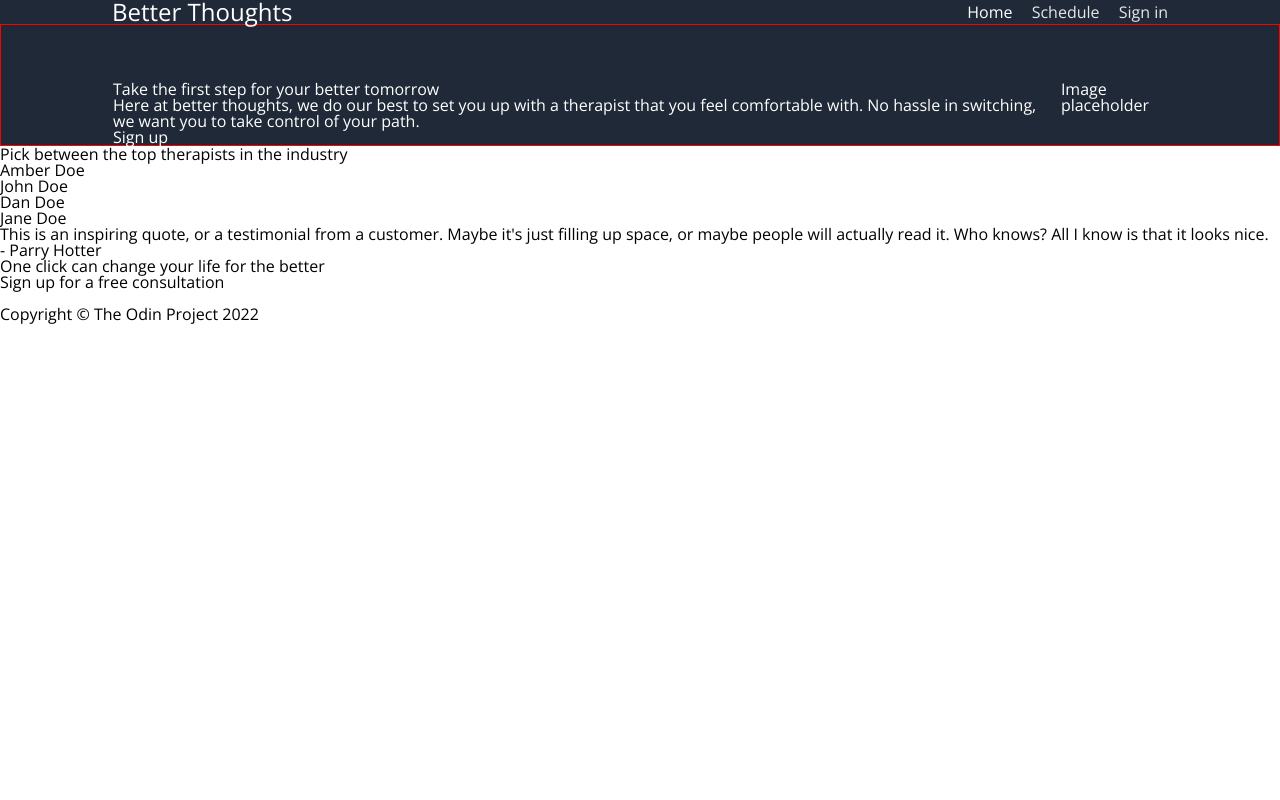
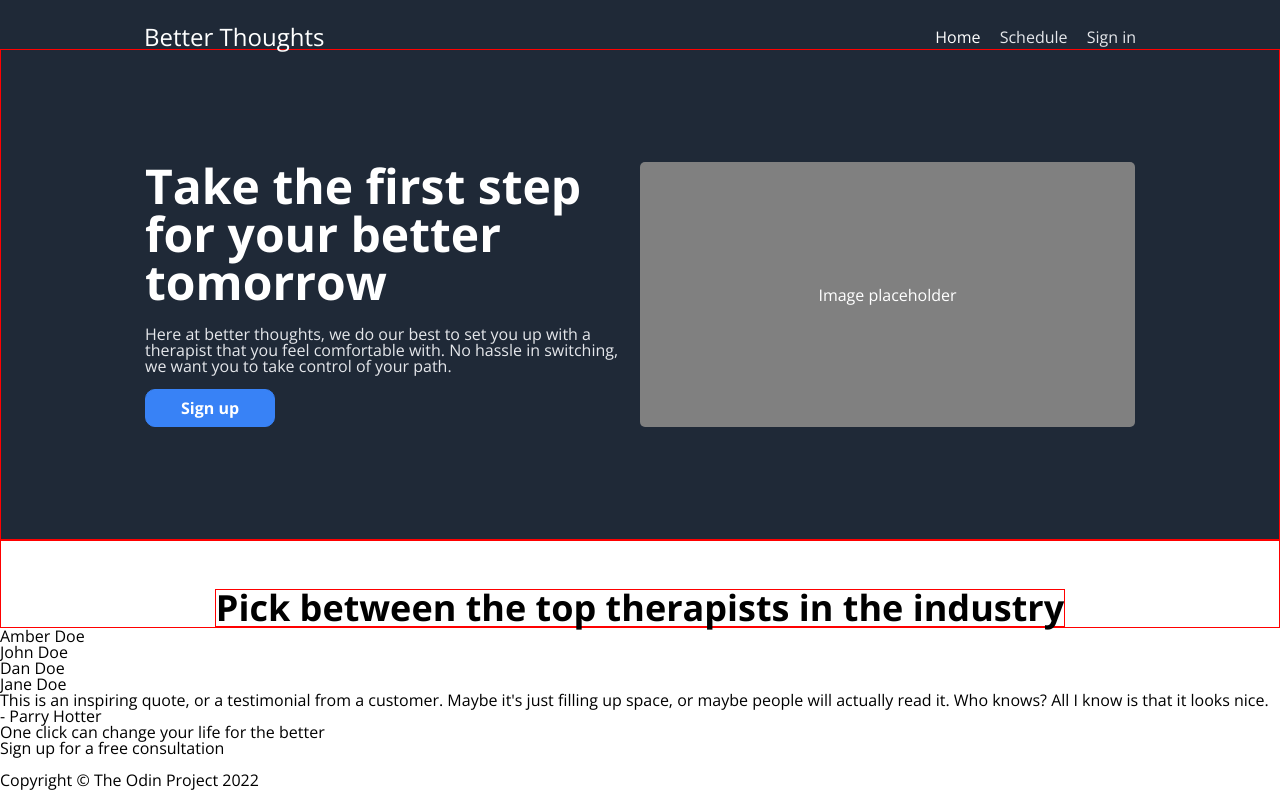
Before and after one commit to liamdewitt/landing_page, a plain HTML site: page index.html in a window 1280 px wide. Drawn offline with nearby package versions, Linux system fonts and the light colour scheme.

Commit message:
finish main css. give css to therapist section

```diff
--- a/style.css
+++ b/style.css
@@ -134,20 +134,16 @@ html {
     /* for border-box, this makes it so the border width is taken into account*/
 }
 
-body{
-    /* padding-left: 40px;
-    padding-right: 40px; */
-}
-
 header {
     /* border: 1px solid red; */
     display: flex;
     justify-content: space-between;
     color: white;
     background-color: #1f2937;
-    padding-left: 7em;
-    padding-right: 7em;
+    padding-left: 9em;
+    padding-right: 9em;
     align-items: center;
+    padding-top: 25px;
 }
 
 .slogancont{
@@ -155,9 +151,9 @@ header {
     font-size: 24px;
 }
 
-nav{
-    /* border: 1px solid white; */
-}
+/* nav{
+    border: 1px solid white;
+} */
 
 /* .headeritem:nth-of-type(1){
     padding: 0;
@@ -186,7 +182,63 @@ main {
     color: white;
     background: #1f2937;
     border: 1px solid red;
-    padding-left: 7em;
-    padding-right: 7em;
-    padding-top: 3.5em;
+    padding: 7em 9em;
+    /* top/bottom 7em | left/right 9em */
 }
+
+.h1main{
+    /* border: 1px solid red; */
+    font-size: 48px;
+    font-weight: 700;
+    /* width: 8em; */
+}
+
+
+.maincont{
+    /* border: 1px solid yellow; */
+    width: 50%;
+}
+
+.pmain{
+    margin-top: 20px;
+    color: #e5e7eb;
+}
+
+.signup-btn{
+    border: 1px solid #3882f6;
+    border-radius: 10px;
+    background-color: #3882f6;
+    padding: 10px 35px;
+    display: inline-block;
+    margin-top: 15px;
+    font-weight: 700;
+}
+
+.imgcont{
+    /* border: 1px solid red; */
+    width: 50%;
+    background-color: gray;
+    display: flex;
+    justify-content: center;
+    align-items: center;
+    border-radius: 5px;
+}
+
+.therapistscont{
+    display: flex;
+    /* justify-content: space-between; */
+    color: black;
+    background: white;
+    border: 1px solid red;
+    /* padding: 7em 9em; */
+    padding-top: 3em;
+    padding-left: 9em;
+    padding-right: 9em;
+    justify-content: center;
+}
+
+.h1sec{
+    font-size: 36px;
+    font-weight: 700;
+    border: 1px solid red;
+}
```
